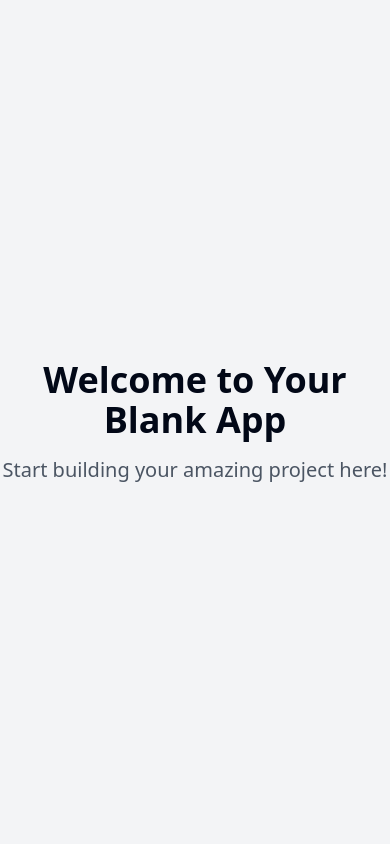
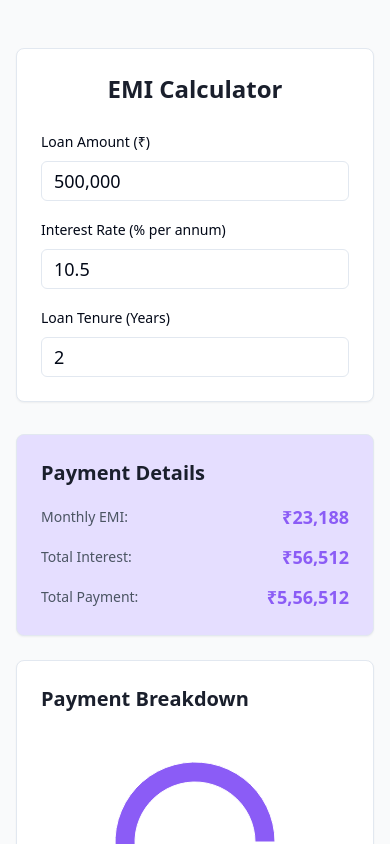
Before and after one commit to deepakpatil26/emi-calculator-app, a React (Vite) app: page / in a window 390 px wide. Shown: the top 844 px of the page. Built offline with nearby package versions, Linux system fonts and the light colour scheme.

Commit message:
Add EMI calculator app
Implement a responsive EMI calculator app using React with INR as the currency. Ensure the UI is clean and simple, incorporating all necessary features typical of an EMI calculator.
[skip gpt_engineer]

```diff
--- /dev/null
+++ b/src/components/EMICalculator.tsx
@@ -0,0 +1,102 @@
+import React, { useState, useEffect } from 'react';
+import { Card } from "@/components/ui/card";
+import { Input } from "@/components/ui/input";
+import { Label } from "@/components/ui/label";
+import ResultCard from './ResultCard';
+import EMIChart from './EMIChart';
+
+const EMICalculator = () => {
+  const [principal, setPrincipal] = useState<string>('500000');
+  const [interest, setInterest] = useState<string>('10.5');
+  const [tenure, setTenure] = useState<string>('2');
+  const [emi, setEMI] = useState<number>(0);
+  const [totalInterest, setTotalInterest] = useState<number>(0);
+  const [totalPayment, setTotalPayment] = useState<number>(0);
+
+  const calculateEMI = () => {
+    const p = parseFloat(principal);
+    const r = parseFloat(interest) / 12 / 100;
+    const n = parseFloat(tenure) * 12;
+
+    if (p && r && n) {
+      const emiAmount = p * r * Math.pow(1 + r, n) / (Math.pow(1 + r, n) - 1);
+      const totalPay = emiAmount * n;
+
+      setEMI(emiAmount);
+      setTotalPayment(totalPay);
+      setTotalInterest(totalPay - p);
+    }
+  };
+
+  useEffect(() => {
+    calculateEMI();
+  }, [principal, interest, tenure]);
+
+  const formatINR = (value: string) => {
+    return value.replace(/\D/g, "").replace(/(\d)(?=(\d{3})+(?!\d))/g, "$1,");
+  };
+
+  const handlePrincipalChange = (e: React.ChangeEvent<HTMLInputElement>) => {
+    const value = e.target.value.replace(/,/g, '');
+    if (/^\d*$/.test(value)) {
+      setPrincipal(value);
+    }
+  };
+
+  return (
+    <div className="w-full max-w-4xl mx-auto p-4 space-y-8">
+      <Card className="p-6 space-y-6">
+        <h2 className="text-2xl font-bold text-emi-text text-center">EMI Calculator</h2>
+
+        <div className="space-y-4">
+          <div className="space-y-2">
+            <Label htmlFor="principal">Loan Amount (₹)</Label>
+            <Input
+              id="principal"
+              value={formatINR(principal)}
+              onChange={handlePrincipalChange}
+              className="text-lg"
+              placeholder="Enter loan amount"
+            />
+          </div>
+
+          <div className="space-y-2">
+            <Label htmlFor="interest">Interest Rate (% per annum)</Label>
+            <Input
+              id="interest"
+              type="number"
+              value={interest}
+              onChange={(e) => setInterest(e.target.value)}
+              className="text-lg"
+              step="0.1"
+              min="0"
+              max="100"
+              placeholder="Enter interest rate"
+            />
+          </div>
+
+          <div className="space-y-2">
+            <Label htmlFor="tenure">Loan Tenure (Years)</Label>
+            <Input
+              id="tenure"
+              type="number"
+              value={tenure}
+              onChange={(e) => setTenure(e.target.value)}
+              className="text-lg"
+              min="0"
+              step="0.5"
+              placeholder="Enter loan tenure"
+            />
+          </div>
+        </div>
+      </Card>
+
+      <div className="grid md:grid-cols-2 gap-6">
+        <ResultCard emi={emi} totalInterest={totalInterest} totalPayment={totalPayment} />
+        <EMIChart principal={parseFloat(principal)} totalInterest={totalInterest} />
+      </div>
+    </div>
+  );
+};
+
+export default EMICalculator;
--- /dev/null
+++ b/src/components/EMIChart.tsx
@@ -0,0 +1,53 @@
+import React from 'react';
+import { Card } from "@/components/ui/card";
+import { PieChart, Pie, Cell, ResponsiveContainer, Legend, Tooltip } from 'recharts';
+
+interface EMIChartProps {
+  principal: number;
+  totalInterest: number;
+}
+
+const EMIChart = ({ principal, totalInterest }: EMIChartProps) => {
+  const data = [
+    { name: 'Principal', value: principal },
+    { name: 'Interest', value: totalInterest },
+  ];
+
+  const COLORS = ['#8B5CF6', '#E5DEFF'];
+
+  return (
+    <Card className="p-6">
+      <h3 className="text-xl font-semibold text-emi-text mb-4">Payment Breakdown</h3>
+      <div className="w-full h-[250px]">
+        <ResponsiveContainer width="100%" height="100%">
+          <PieChart>
+            <Pie
+              data={data}
+              cx="50%"
+              cy="50%"
+              innerRadius={60}
+              outerRadius={80}
+              fill="#8884d8"
+              paddingAngle={5}
+              dataKey="value"
+            >
+              {data.map((entry, index) => (
+                <Cell key={`cell-${index}`} fill={COLORS[index % COLORS.length]} />
+              ))}
+            </Pie>
+            <Tooltip
+              formatter={(value: number) => new Intl.NumberFormat('en-IN', {
+                style: 'currency',
+                currency: 'INR',
+                maximumFractionDigits: 0,
+              }).format(value)}
+            />
+            <Legend />
+          </PieChart>
+        </ResponsiveContainer>
+      </div>
+    </Card>
+  );
+};
+
+export default EMIChart;
--- /dev/null
+++ b/src/components/ResultCard.tsx
@@ -0,0 +1,49 @@
+import React from 'react';
+import { Card } from "@/components/ui/card";
+
+interface ResultCardProps {
+  emi: number;
+  totalInterest: number;
+  totalPayment: number;
+}
+
+const ResultCard = ({ emi, totalInterest, totalPayment }: ResultCardProps) => {
+  const formatCurrency = (amount: number) => {
+    return new Intl.NumberFormat('en-IN', {
+      style: 'currency',
+      currency: 'INR',
+      maximumFractionDigits: 0,
+    }).format(amount);
+  };
+
+  return (
+    <Card className="p-6 space-y-4 bg-emi-secondary">
+      <h3 className="text-xl font-semibold text-emi-text">Payment Details</h3>
+
+      <div className="space-y-3">
+        <div className="flex justify-between items-center">
+          <span className="text-sm text-gray-600">Monthly EMI:</span>
+          <span className="text-lg font-semibold text-emi-primary">
+            {formatCurrency(emi)}
+          </span>
+        </div>
+
+        <div className="flex justify-between items-center">
+          <span className="text-sm text-gray-600">Total Interest:</span>
+          <span className="text-lg font-semibold text-emi-primary">
+            {formatCurrency(totalInterest)}
+          </span>
+        </div>
+
+        <div className="flex justify-between items-center">
+          <span className="text-sm text-gray-600">Total Payment:</span>
+          <span className="text-lg font-semibold text-emi-primary">
+            {formatCurrency(totalPayment)}
+          </span>
+        </div>
+      </div>
+    </Card>
+  );
+};
+
+export default ResultCard;
--- a/src/pages/Index.tsx
+++ b/src/pages/Index.tsx
@@ -1,12 +1,9 @@
-// Update this page (the content is just a fallback if you fail to update the page)
+import EMICalculator from "@/components/EMICalculator";
 
 const Index = () => {
   return (
-    <div className="min-h-screen flex items-center justify-center bg-gray-100">
-      <div className="text-center">
-        <h1 className="text-4xl font-bold mb-4">Welcome to Your Blank App</h1>
-        <p className="text-xl text-gray-600">Start building your amazing project here!</p>
-      </div>
+    <div className="min-h-screen bg-gray-50 py-8">
+      <EMICalculator />
     </div>
   );
 };
--- a/tailwind.config.ts
+++ b/tailwind.config.ts
@@ -12,85 +12,72 @@ export default {
   theme: {
     container: {
       center: true,
-			padding: '2rem',
+      padding: "2rem",
       screens: {
-				'2xl': '1400px'
-			}
+        "2xl": "1400px",
+      },
     },
     extend: {
       colors: {
-				border: 'hsl(var(--border))',
-				input: 'hsl(var(--input))',
-				ring: 'hsl(var(--ring))',
-				background: 'hsl(var(--background))',
-				foreground: 'hsl(var(--foreground))',
+        border: "hsl(var(--border))",
+        input: "hsl(var(--input))",
+        ring: "hsl(var(--ring))",
+        background: "hsl(var(--background))",
+        foreground: "hsl(var(--foreground))",
+        emi: {
+          primary: "#8B5CF6",
+          secondary: "#E5DEFF",
+          text: "#1A1F2C",
+        },
         primary: {
-					DEFAULT: 'hsl(var(--primary))',
-					foreground: 'hsl(var(--primary-foreground))'
+          DEFAULT: "hsl(var(--primary))",
+          foreground: "hsl(var(--primary-foreground))",
         },
         secondary: {
-					DEFAULT: 'hsl(var(--secondary))',
-					foreground: 'hsl(var(--secondary-foreground))'
+          DEFAULT: "hsl(var(--secondary))",
+          foreground: "hsl(var(--secondary-foreground))",
         },
         destructive: {
-					DEFAULT: 'hsl(var(--destructive))',
-					foreground: 'hsl(var(--destructive-foreground))'
+          DEFAULT: "hsl(var(--destructive))",
+          foreground: "hsl(var(--destructive-foreground))",
         },
         muted: {
-					DEFAULT: 'hsl(var(--muted))',
-					foreground: 'hsl(var(--muted-foreground))'
+          DEFAULT: "hsl(var(--muted))",
+          foreground: "hsl(var(--muted-foreground))",
         },
         accent: {
-					DEFAULT: 'hsl(var(--accent))',
-					foreground: 'hsl(var(--accent-foreground))'
+          DEFAULT: "hsl(var(--accent))",
+          foreground: "hsl(var(--accent-foreground))",
         },
         popover: {
-					DEFAULT: 'hsl(var(--popover))',
-					foreground: 'hsl(var(--popover-foreground))'
+          DEFAULT: "hsl(var(--popover))",
+          foreground: "hsl(var(--popover-foreground))",
         },
         card: {
-					DEFAULT: 'hsl(var(--card))',
-					foreground: 'hsl(var(--card-foreground))'
+          DEFAULT: "hsl(var(--card))",
+          foreground: "hsl(var(--card-foreground))",
         },
-				sidebar: {
-					DEFAULT: 'hsl(var(--sidebar-background))',
-					foreground: 'hsl(var(--sidebar-foreground))',
-					primary: 'hsl(var(--sidebar-primary))',
-					'primary-foreground': 'hsl(var(--sidebar-primary-foreground))',
-					accent: 'hsl(var(--sidebar-accent))',
-					'accent-foreground': 'hsl(var(--sidebar-accent-foreground))',
-					border: 'hsl(var(--sidebar-border))',
-					ring: 'hsl(var(--sidebar-ring))'
-				}
       },
       borderRadius: {
-				lg: 'var(--radius)',
-				md: 'calc(var(--radius) - 2px)',
-				sm: 'calc(var(--radius) - 4px)'
+        lg: "var(--radius)",
+        md: "calc(var(--radius) - 2px)",
+        sm: "calc(var(--radius) - 4px)",
       },
       keyframes: {
-				'accordion-down': {
-					from: {
-						height: '0'
+        "accordion-down": {
+          from: { height: "0" },
+          to: { height: "var(--radix-accordion-content-height)" },
         },
-					to: {
-						height: 'var(--radix-accordion-content-height)'
-					}
+        "accordion-up": {
+          from: { height: "var(--radix-accordion-content-height)" },
+          to: { height: "0" },
         },
-				'accordion-up': {
-					from: {
-						height: 'var(--radix-accordion-content-height)'
-					},
-					to: {
-						height: '0'
-					}
-				}
       },
       animation: {
-				'accordion-down': 'accordion-down 0.2s ease-out',
-				'accordion-up': 'accordion-up 0.2s ease-out'
-			}
-		}
+        "accordion-down": "accordion-down 0.2s ease-out",
+        "accordion-up": "accordion-up 0.2s ease-out",
+      },
+    },
   },
   plugins: [require("tailwindcss-animate")],
 } satisfies Config;
```
Lines whose indentation alone changed are shown as unchanged.
